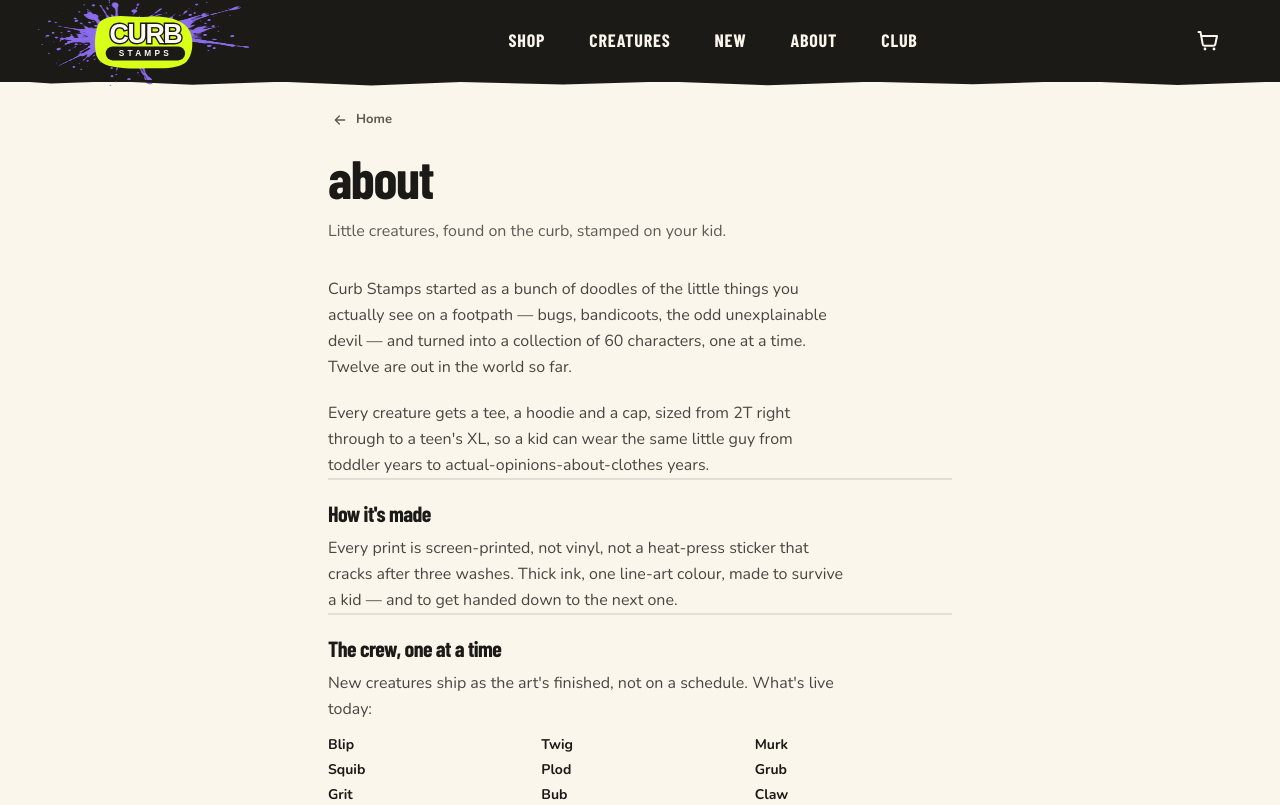
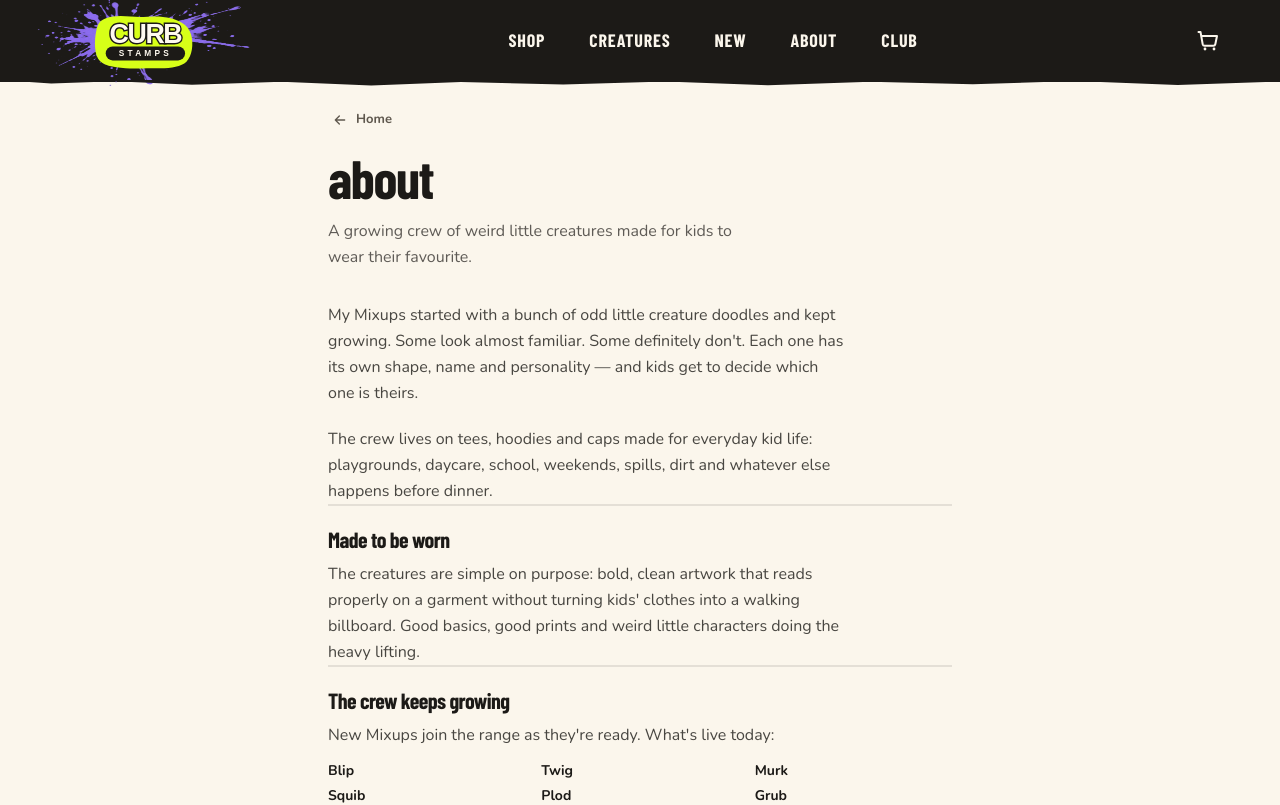
Before and after one commit to CDunell/shirtfaced, a Next.js app in the folder curbstamps-site/: page /about in a window 1280 px wide. Shown: the top 805 px of the page. Built offline with nearby package versions, Linux system fonts and the light colour scheme; a web font is replaced by a local one.

Commit message:
Update About copy for My Mixups brand

```diff
--- a/curbstamps-site/src/app/about/page.tsx
+++ b/curbstamps-site/src/app/about/page.tsx
@@ -1,39 +1,37 @@
 import { PageShell, Prose, Section } from "@/components/PageShell";
 import { CREATURES } from "@/lib/creatures";
 
-export const metadata = { title: "About — Curb Stamps" };
+export const metadata = { title: "About — My Mixups" };
 
 export default function AboutPage() {
   return (
-    <PageShell title="about" intro="Little creatures, found on the curb, stamped on your kid.">
+    <PageShell title="about" intro="A growing crew of weird little creatures made for kids to wear their favourite.">
       <Prose>
         <p>
-          Curb Stamps started as a bunch of doodles of the little things you actually see on
-          a footpath — bugs, bandicoots, the odd unexplainable devil — and turned into a
-          collection of 60 characters, one at a time. Twelve are out in the world so far.
+          My Mixups started with a bunch of odd little creature doodles and kept growing.
+          Some look almost familiar. Some definitely don&apos;t. Each one has its own shape,
+          name and personality — and kids get to decide which one is theirs.
         </p>
         <p>
-          Every creature gets a tee, a hoodie and a cap, sized from 2T right through to a
-          teen&apos;s XL, so a kid can wear the same little guy from toddler years to
-          actual-opinions-about-clothes years.
+          The crew lives on tees, hoodies and caps made for everyday kid life: playgrounds,
+          daycare, school, weekends, spills, dirt and whatever else happens before dinner.
         </p>
       </Prose>
 
-      <Section heading="How it's made">
+      <Section heading="Made to be worn">
         <Prose>
           <p>
-            Every print is screen-printed, not vinyl, not a heat-press sticker that cracks
-            after three washes. Thick ink, one line-art colour, made to survive a kid — and
-            to get handed down to the next one.
+            The creatures are simple on purpose: bold, clean artwork that reads properly on
+            a garment without turning kids&apos; clothes into a walking billboard. Good basics,
+            good prints and weird little characters doing the heavy lifting.
           </p>
         </Prose>
       </Section>
 
-      <Section heading="The crew, one at a time">
+      <Section heading="The crew keeps growing">
         <Prose>
           <p>
-            New creatures ship as the art&apos;s finished, not on a schedule. What&apos;s live
-            today:
+            New Mixups join the range as they&apos;re ready. What&apos;s live today:
           </p>
         </Prose>
         <ul className="mt-3 grid grid-cols-2 gap-x-4 gap-y-1 text-[14px] font-bold sm:grid-cols-3">
@@ -45,7 +43,10 @@ export default function AboutPage() {
 
       <Section heading="Who's behind it">
         <Prose>
-          <p>Curb Stamps is a small, independent kids&apos; label. No factory minimums we can&apos;t meet honestly, no drop we can&apos;t actually fulfil.</p>
+          <p>
+            My Mixups is an independent Australian kids&apos; label built around one simple idea:
+            make fun clothes kids actually want to pick for themselves.
+          </p>
         </Prose>
       </Section>
     </PageShell>
```
